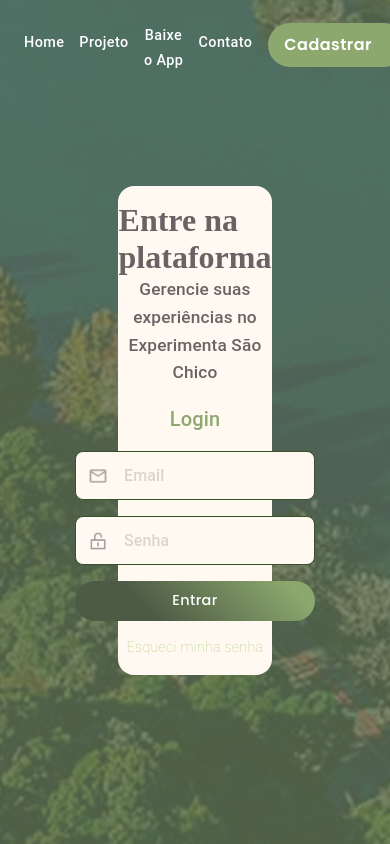
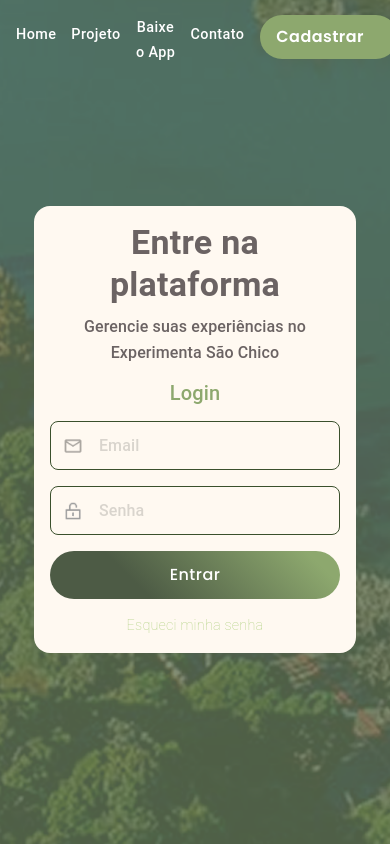
Before and after one commit to experimenta-naturalmente/web-experimenta-naturalmente, a Next.js app: page /login in a window 390 px wide. Built offline with nearby package versions, Linux system fonts and the light colour scheme; no server answers; some icons are missing; a web font is replaced by a local one.

Commit message:
Attempt to make it responsive

```diff
--- a/src/components/LandingPage/Login/Login.tsx
+++ b/src/components/LandingPage/Login/Login.tsx
@@ -1,4 +1,4 @@
-import { Alert, Link, Snackbar, Stack, Typography, useTheme } from '@mui/material';
+import { Alert, Link, Snackbar, Stack, Typography, useMediaQuery, useTheme } from '@mui/material';
 import backgroundImg from '@/assets/BackgroundRegister.png';
 import mailIcon from '@/assets/MailIcon.png';
 import lockIcon from '@/assets/LockIcon.png';
@@ -12,6 +12,7 @@
 
 export const Login = () => {
   const theme = useTheme();
+  const isSmallScreen = useMediaQuery(theme.breakpoints.down('sm'));
   const router = useRouter();
 
   const [email, setEmail] = useState('');
@@ -101,7 +102,7 @@
     <Stack
       width="100%"
       height="100vh"
-      padding={'1.5rem'}
+      padding={isSmallScreen ? '1rem' : '1.5rem'}
       sx={{
         backgroundImage: `url(${backgroundImg.src})`,
         backgroundSize: 'cover',
@@ -111,11 +112,11 @@
       <TopBar isLogin={true} />
 
       <Stack
-        width={'45%'}
-        height={'90%'}
-        gap={'1.5rem'}
-        justifyContent={'center'}
-        alignSelf={'center'}
+        width={isSmallScreen ? '90%' : '45%'}
+        height="90%"
+        gap={isSmallScreen ? '1rem' : '1.5rem'}
+        justifyContent="center"
+        alignSelf="center"
       >
         <div
           style={{
@@ -123,24 +124,34 @@
             backgroundColor: theme.palette.neutrals.formsWhite,
             alignItems: 'center',
             flexDirection: 'column',
-            padding: '1rem',
+            padding: isSmallScreen ? '1rem' : '1.5rem',
             borderRadius: '1rem',
+            width: '100%',
+            boxSizing: 'border-box',
           }}
         >
-          <Typography variant="h3" color={theme.palette.neutrals.darkGrey} fontWeight={700}>
+          <Typography
+            variant={isSmallScreen ? 'h4' : 'h3'}
+            color={theme.palette.neutrals.darkGrey}
+            fontWeight={700}
+            textAlign="center"
+          >
             Entre na plataforma
           </Typography>
+
           <Stack
-            width={'60%'}
-            gap={'1rem'}
-            sx={{ display: 'flex', flexDirection: 'column', alignItems: 'center' }}
+            width="100%"
+            gap={isSmallScreen ? '0.75rem' : '1rem'}
+            sx={{ display: 'flex', flexDirection: 'column', alignItems: 'center', mt: 1 }}
           >
             <Typography
               variant="h6"
               color={theme.palette.neutrals.darkGrey}
               textAlign="center"
-              width="200%"
-              fontSize="1.08rem"
+              sx={{
+                width: isSmallScreen ? '100%' : '80%',
+                fontSize: isSmallScreen ? '1rem' : '1.08rem',
+              }}
             >
               Gerencie suas experiências no Experimenta São Chico
             </Typography>
@@ -149,10 +160,9 @@
               sx={{
                 display: 'flex',
                 flexDirection: 'row',
-                alignSelf: 'center',
-                width: '110%',
                 justifyContent: 'center',
                 alignItems: 'center',
+                width: '100%',
               }}
             >
               <Typography variant="h6" color={theme.palette.customPrimaryShades[400]}>
@@ -160,15 +170,15 @@
               </Typography>
             </Stack>
 
-            <form onSubmit={handleLogin}>
+            <form onSubmit={handleLogin} style={{ width: '100%' }}>
               <Stack
                 spacing={2}
                 sx={{
                   display: 'flex',
                   flexDirection: 'column',
-                  alignSelf: 'center',
                   justifyContent: 'center',
                   alignItems: 'center',
+                  width: '100%',
                 }}
               >
                 <Input
@@ -176,6 +186,8 @@
                   placeholder="Email"
                   value={email}
                   onChange={(e) => setEmail(e)}
+                  //size={isSmallScreen ? 'small' : 'medium'} // assumindo que seu Input aceite essa prop
+                  sx={{ width: '100%' }}
                 />
                 <Input
                   icon={lockIcon}
@@ -183,25 +195,37 @@
                   type="password"
                   value={password}
                   onChange={(e) => setPassword(e)}
+                  //size={isSmallScreen ? 'small' : 'medium'}
+                  sx={{ width: '100%' }}
                 />
 
                 <GradientRoundButton
                   type="submit"
-                  sx={{ width: '15rem', height: '2.5rem', fontWeight: 500, fontSize: '0.9rem' }}
-                  //onClick={handleCreateAccount}
-                  onClick={() => {}}
+                  sx={{
+                    width: isSmallScreen ? '100%' : '15rem',
+                    height: isSmallScreen ? '3rem' : '2.5rem',
+                    fontWeight: 500,
+                    fontSize: isSmallScreen ? '1rem' : '0.9rem',
+                  }}
                 >
                   Entrar
                 </GradientRoundButton>
+
                 {error && (
                   <Alert
                     severity="warning"
-                    sx={{ fontSize: '0.875rem', mb: 2, textWrap: 'wrap', width: '100%' }}
+                    sx={{ fontSize: '0.875rem', mb: 2, width: '100%', whiteSpace: 'normal' }}
                   >
                     {error}
                   </Alert>
                 )}
-                <Link underline="hover" variant="body3" onClick={() => handleForgotPassword(email)}>
+
+                <Link
+                  underline="hover"
+                  variant="body3"
+                  onClick={() => handleForgotPassword(email)}
+                  sx={{ cursor: 'pointer' }}
+                >
                   Esqueci minha senha
                 </Link>
               </Stack>
```
